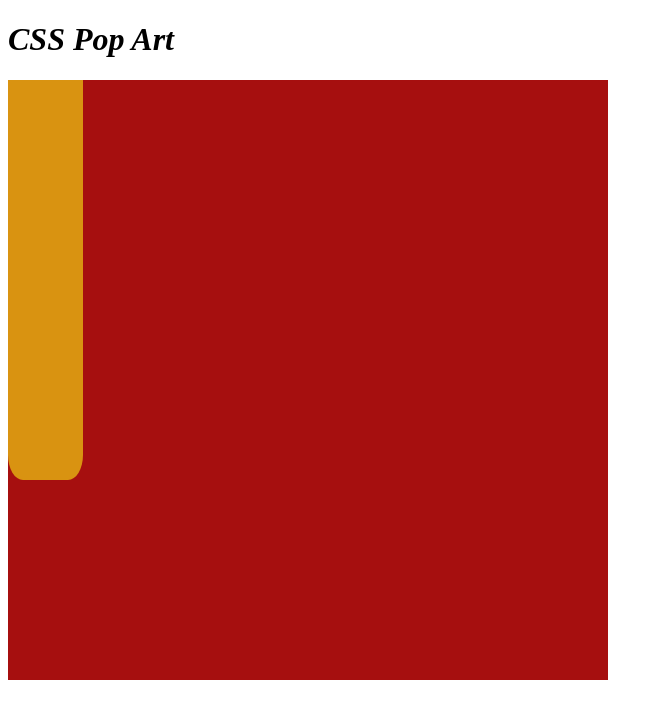
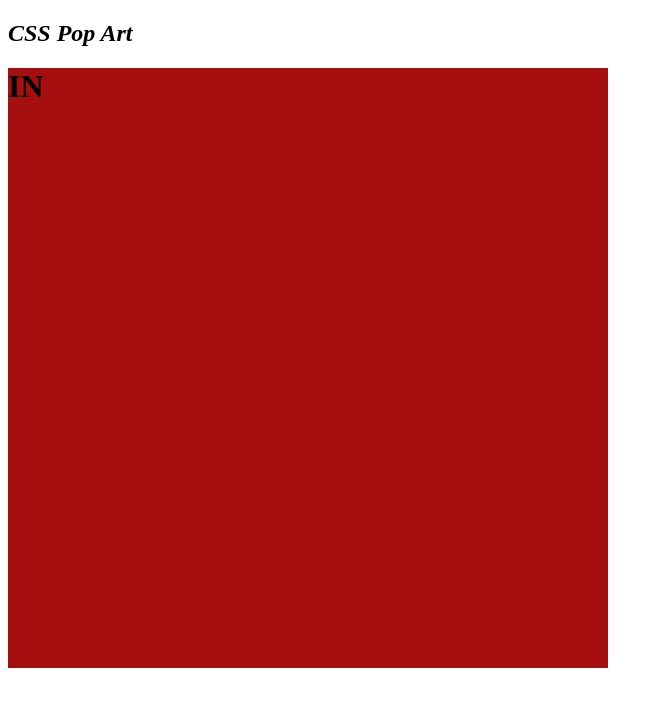
Before and after one commit to tclark1178/web-dev-hw, a plain HTML site: page assignment-11/index.html in a window 1280 px wide. Shown: the whole page, without its empty margins (0-663 px from the left). Drawn offline with Linux system fonts and the light colour scheme.

Commit message:
idk what i'm doing

```diff
--- a/assignment-11/css/style.css
+++ b/assignment-11/css/style.css
@@ -1,43 +1,14 @@
+
+#h1 {
+    font-size: 100px;
+    font-style: normal;
+    background-color: #D99311;
+
+}
+
+
 .canvas {
   width: 600px;
   height: 600px;
   background-color: #A60F0F;
 }
-
-
-
-#first {
-       width: 75px;
-       height: 400px;
-       background-color: #D99311;
-       position: 40,40,40;
-       overflow: hidden;
-       border-bottom-left-radius: 15px 25px;
-       border-bottom-right-radius: 15px 25px;
-      }
-
-
-  color: #D99311;
-
-  width: 75px;
-  height: 85px;
-
-
-
-  #second{
-          position: relative;
-          width: 50%;
-          height: 50%;
-          margin: auto;
-          margin-top: 25%;
-          background: green;
-       }
-
-  font-size: 12px;
-padding: 15px;
-margin: 10px 10px 10px 75%;
-border-style: solid;
-border-color: #663300;
-border-width: 5px;
-border-radius: 10em 0 5em 2em;
-box-shadow: 10px 10px 10px #FFFFCC;
--- a/assignment-11/index.html
+++ b/assignment-11/index.html
@@ -9,13 +9,13 @@
     <title>CSS Artwork</title>
   </head>
   <body>
-    <h1><i>CSS Pop Art</i></h1>
+    <h2><i>CSS Pop Art</i></h2>
     <div class="canvas id="canvas" width="5000" height="5000"></canvas>
       <div id="first">
       <div id="second"></div>
       <div id="third">
     </div>
-
+   <h1><bold>IN</bold></h1>
     </div>
 
   </body>
```
